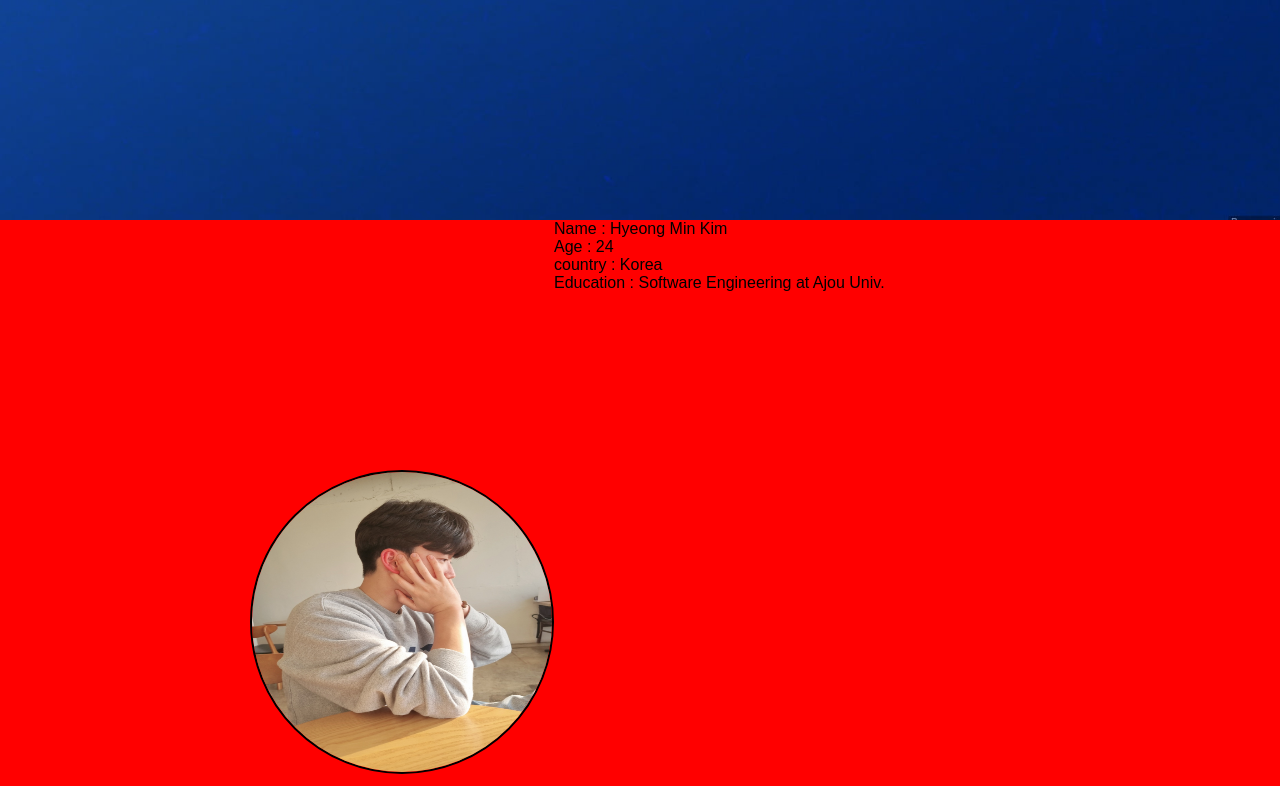
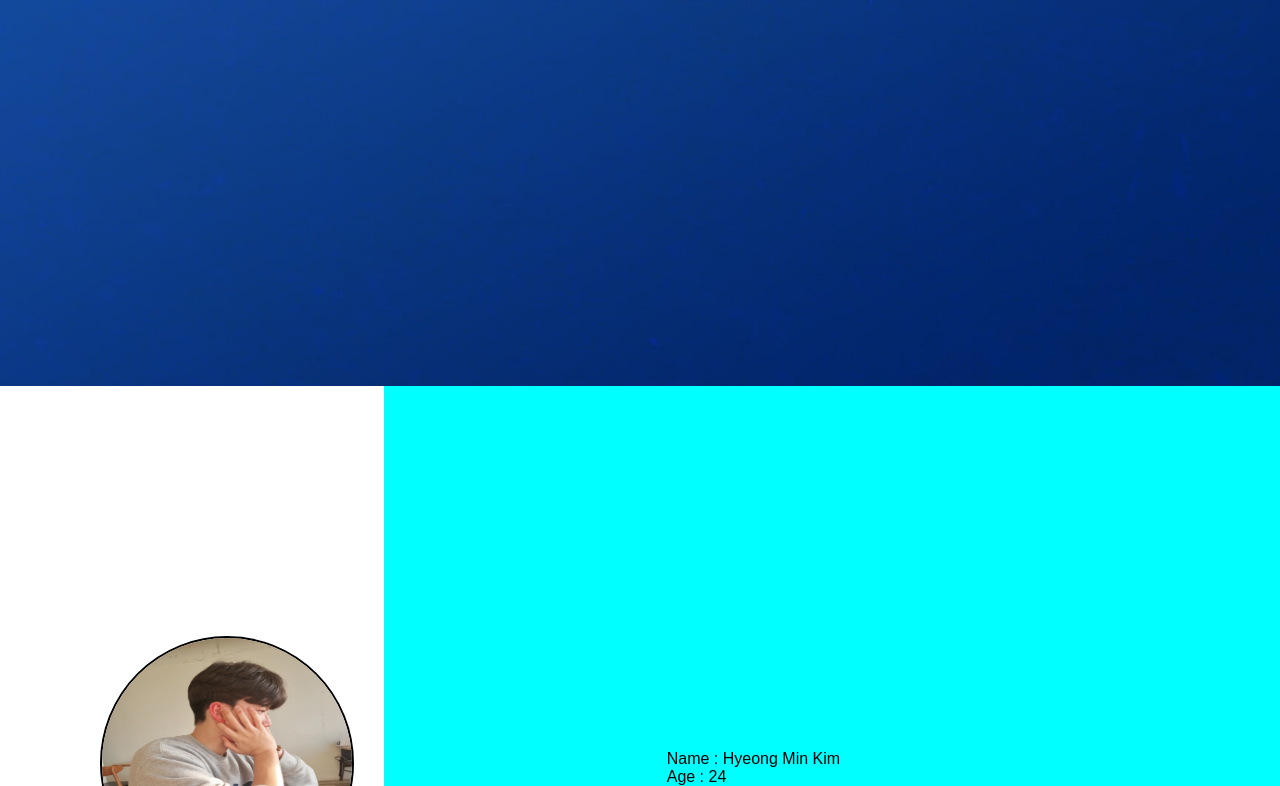
Before and after one commit to BroMin/WebPage, a plain HTML site: page index.html in a window 1280 px wide. Shown: the part 2014-2800 px from the top of the page. Drawn offline with Linux system fonts and the light colour scheme; a web font is replaced by a local one.

Commit message:
share div in About page

```diff
--- a/index.html
+++ b/index.html
@@ -28,8 +28,7 @@
                 </div>
                 <!--홈 중앙부 글자-->
                 <div class="intro_text">
-                <h1>WELCOME heelo3</h1>
-                <h4>Min's Website</h4>
+                <h1>Min's Website</h1>
                 </div>
 
             </div>
@@ -48,11 +47,11 @@
 
             <!--About-->
             <div class="About" id="About">
-                <div class="profile_picture">
+                <div class="About_left">
                     <img src="images/profile_pic.jpg" alt="profile_picture"/>
                 </div>
 
-                <div class="profile_texts">
+                <div class="About_right">
                     <ul>
                         <li>Name : Hyeong Min Kim</li>
                         <li>Age : 24</li>
--- a/stylesheet.css
+++ b/stylesheet.css
@@ -11,7 +11,7 @@
 .Home{
     background-image : url("images/bg.jpg");
     background-size : cover;
-    height:745px;
+    height:100vh;
 }
 
 .header{
@@ -22,7 +22,7 @@
 
 .nav{
     position: fixed;
-    width : 1520px;
+    width : 100%;
     justify-content: flex-end;
     display : flex;
     background-color: rgba(0,0,0,0.2);
@@ -52,8 +52,7 @@
     text-align : center;
 }
 
-.intro_text>h1,
-.intro_text>h4{
+.intro_text>h1{
     color : white;
 }
 
@@ -71,7 +70,7 @@
 .Project{
     background-image : url("images/bg.jpg");
     background-size : cover;
-    height:745px;
+    height:100vh;
 }
 /*Project 페이지 끝*/
 
@@ -79,28 +78,40 @@
 .Activity{
     background-image : url("images/bg.jpg");
     background-size : cover;
-    height:744px;
+    height:100vh;
 }
 /*Activity 페이지 끝*/
 
 
 /*About 페이지 시작*/
 .About{
-    background-color : red;
-    background-size : cover;
-    height:745px;
+    display : flex;
+    justify-content: space-between;
+    height : 100vh;
 }
 
-.profile_picture>img{
+.About_left{
+    width:30%;
+}
+
+.About_left>img{
     float : left;
-    margin : 250px auto 350px 250px;
+    margin : 250px auto 350px 100px;
     border-radius : 70%;
     border : 2px solid;
-    height : 300px;
-    width : 300px;
+    height : 250px;
+    width : 250px;
 }
 
-.texts>li{
+.About_right{
+    width : 70%;
+    background-color: aqua;
+    display: flex;
+    justify-content: center;
+    align-items: center;
+}
+
+.About_right>li{
     font-size : 40px;
 }
 /*About 페이지 끝*/
```
